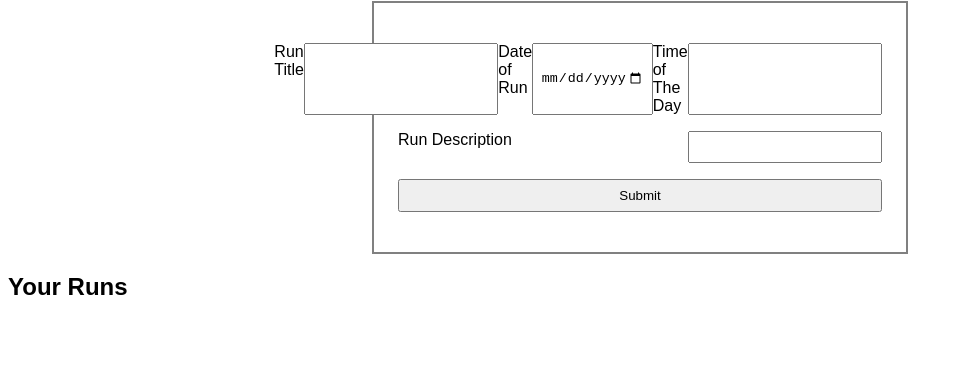
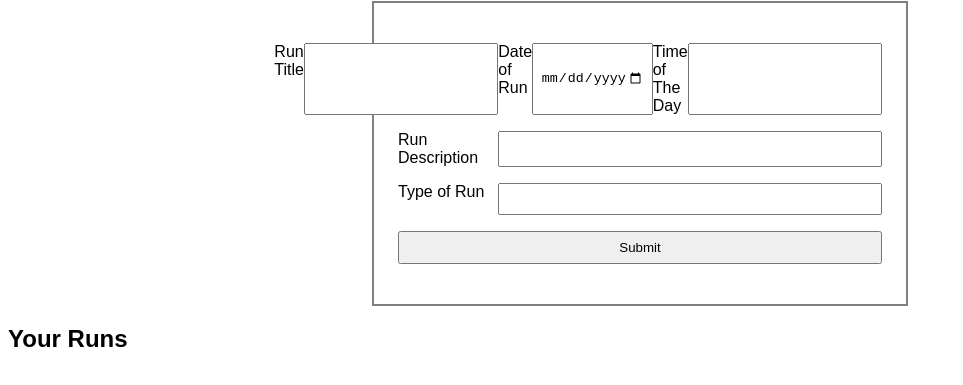
Before and after one commit to akum7246/akum7246-tracker, a website: page public/index.html in a window 1280 px wide. Shown: the part 79-464 px from the top of the page, without its empty margins (0-963 px from the left). Drawn offline with Linux system fonts and the light colour scheme.

Commit message:
adding new fields

```diff
--- a/public/index.html
+++ b/public/index.html
@@ -33,6 +33,12 @@
       <label for="runDescription">Run Description</label>
       <input type="text" name="runDescription" id="runDescription" required="true"/>
     </div>
+
+    <div class="form-row">
+      <label for="runType">Type of Run</label>
+      <input type="text" name="runType" id="runType" required="true"/>
+    </div>
+
     <div class="form-row"><input type="submit"/>
 
     </div>
--- a/public/style.css
+++ b/public/style.css
@@ -22,7 +22,7 @@ html {
   }
 
   .form-row > label {
-    width: 1000px;
+    width: 100px;
   }
 
   .form-row > input {
```
